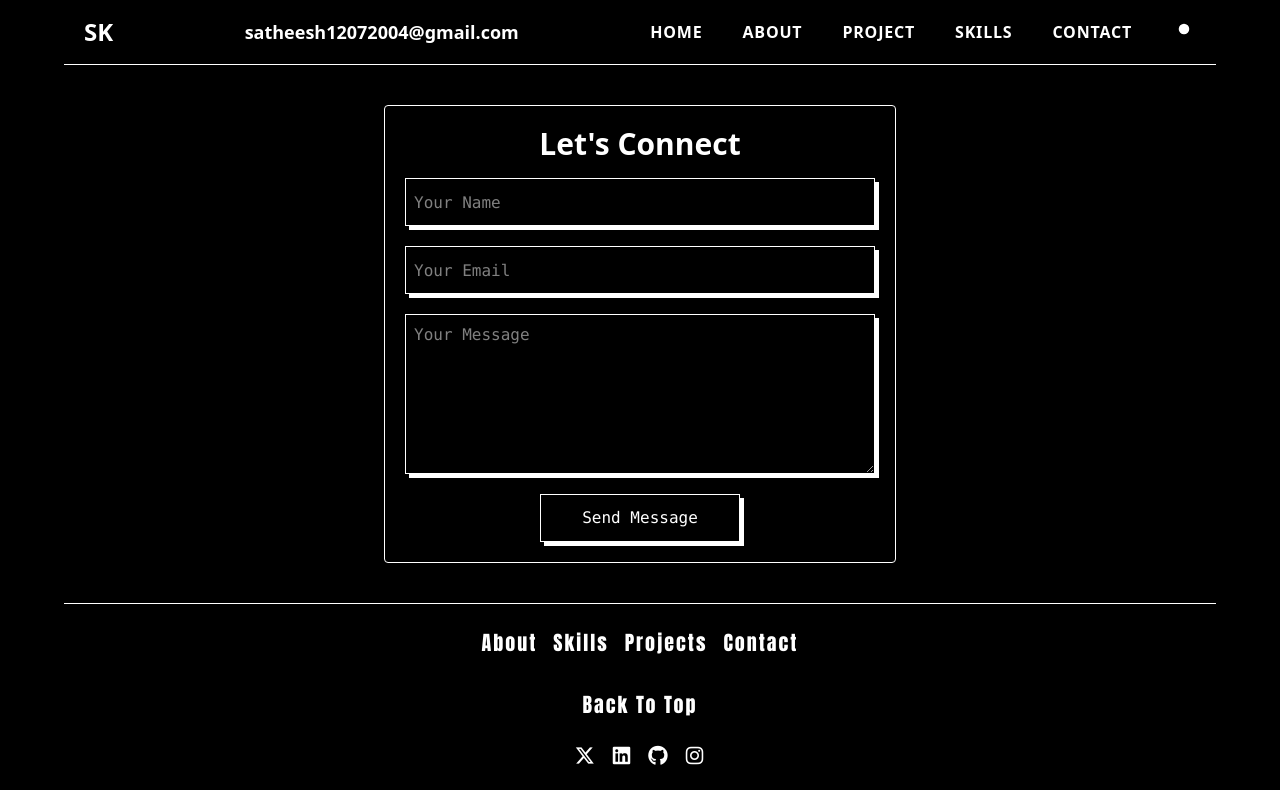
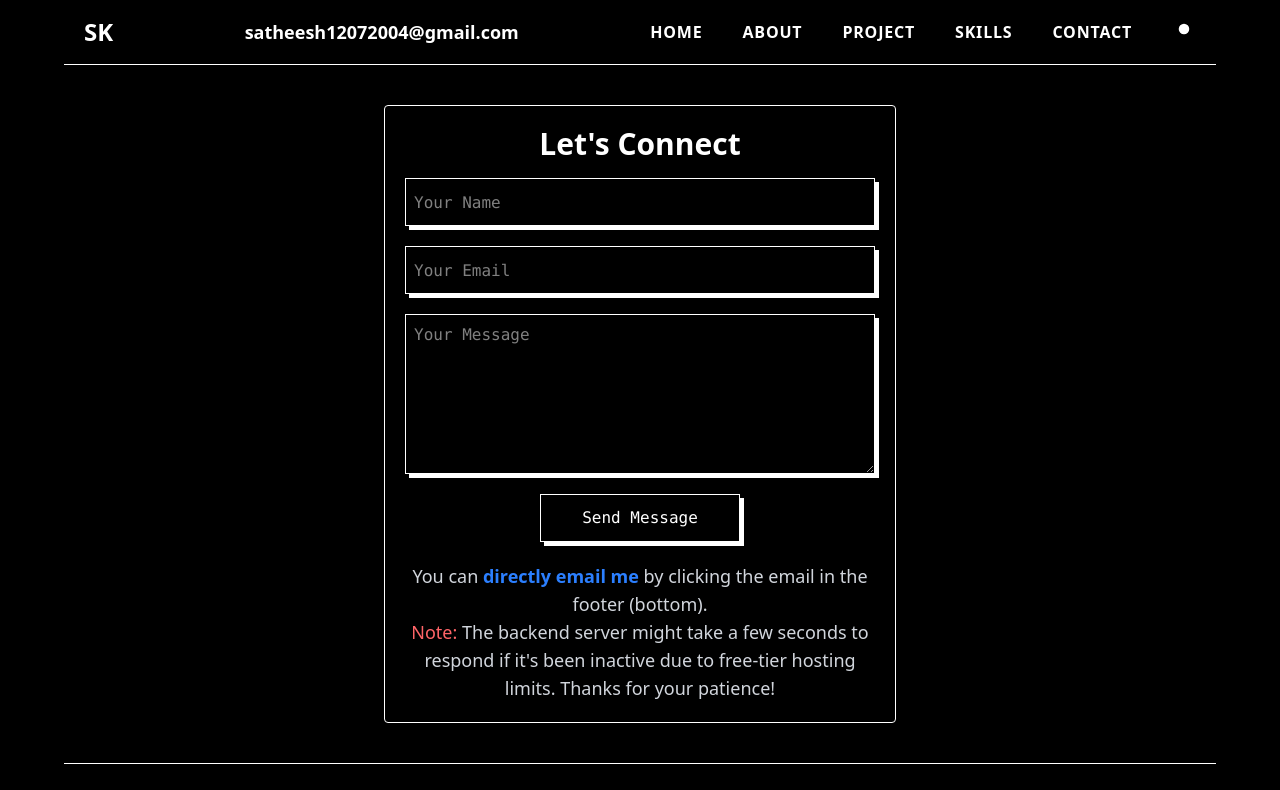
Before and after one commit to Shathish2004/Shathish-Portfolio, a React (Vite) app: page /#/contact in a window 1280 px wide. Shown: the top 790 px of the page. Built offline with nearby package versions, Linux system fonts and the light colour scheme.

Commit message:
Adding to repo

```diff
--- a/src/components/ContactMe.jsx
+++ b/src/components/ContactMe.jsx
@@ -37,7 +37,6 @@ const ContactMe = () => {
   return (
     <div className="w-full h-auto pt-5 mx-auto md:w-[60%] lg:w-[40%] flex flex-col items-center mt-10 border-1 border-black dark:border-white rounded-sm p-5">
       <h2 className="text-3xl font-bold mb-4 text-center text-black dark:text-white">Let&apos;s Connect</h2>
-
       {responseMessage && (
         <p className={`text-center pb-3 ${responseMessage.includes("Failed") ? "text-red-600 dark:text-red-400" : "text-green-600 dark:text-green-400"}`}>
           {responseMessage}
@@ -79,6 +78,12 @@ const ContactMe = () => {
           {isSubmitting ? "Sending..." : "Send Message"}
         </button>
       </form>
+      <p className="mt-5 text-lg text-center text-gray-600 dark:text-gray-300">
+        You can <span className="font-semibold text-blue-500">directly email me</span> by clicking the email in the footer (bottom).  <br />
+        <span className="text-red-400 font-medium">Note:</span> The backend server might take a few seconds to respond if it&apos;s been inactive due to free-tier hosting limits. Thanks for your patience!
+      </p>
+
+
     </div>
   );
 };
```
